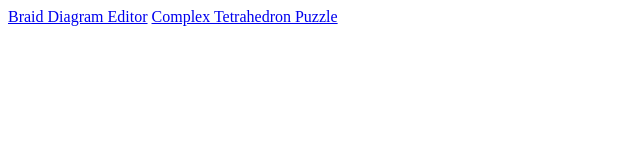
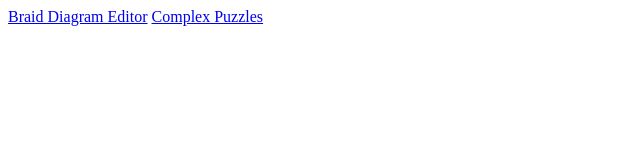
Before and after one commit to Sonicpineapple/Sonicpineapple.github.io, a plain HTML site: page index.html in a window 1280 px wide. Shown: the whole page, without its empty margins (0-640 px from the left). Drawn offline with Linux system fonts and the light colour scheme.

Commit message:
Rename of Complex Puzzles

```diff
--- a/index.html
+++ b/index.html
@@ -4,6 +4,6 @@
 </head>
 <body>
 	<a href="/Braids/Braids.html">Braid Diagram Editor</a>
-	<a href="/Complex-Tetrahedron/Complex.html">Complex Tetrahedron Puzzle</a>
+	<a href="/Complex-Puzzles/Complex.html">Complex Puzzles</a>
 </body>
 </html>
```
